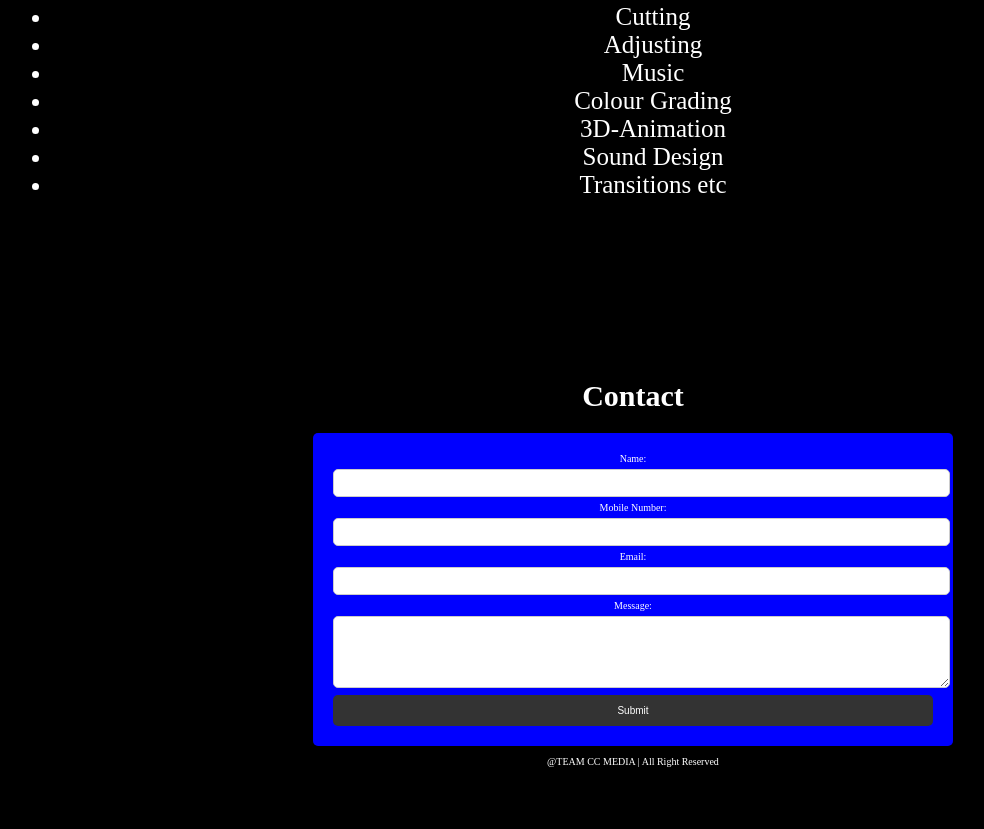
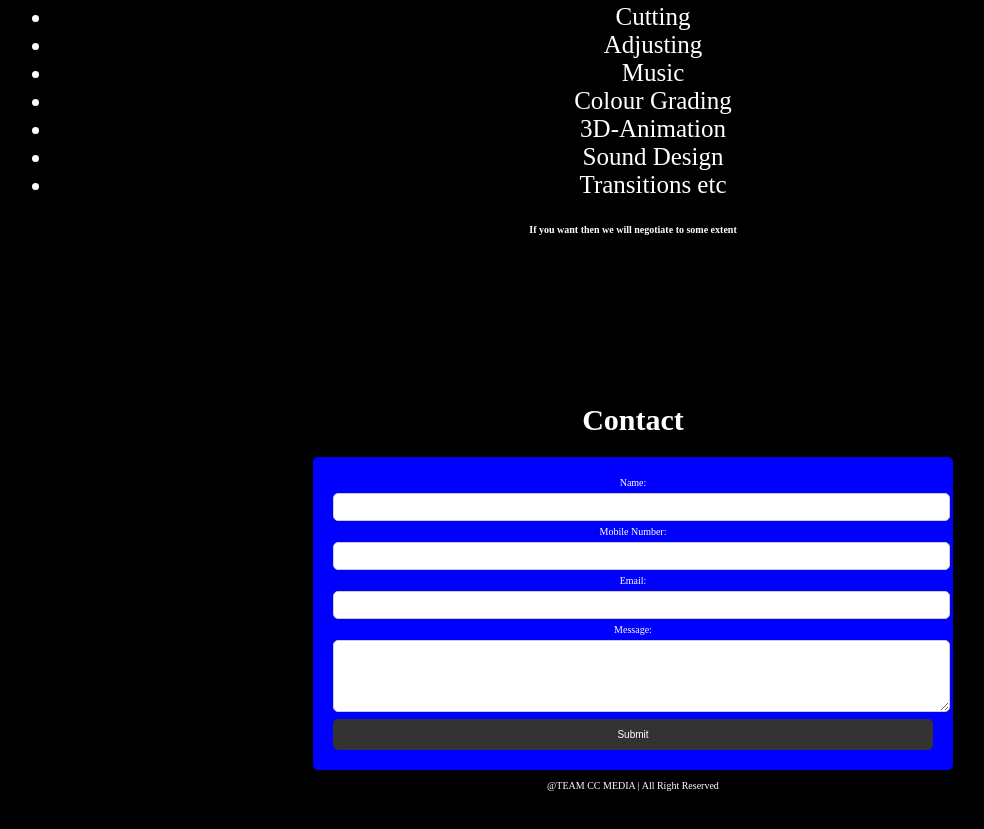
Before and after one commit to OO7-BOND/TEAM-CC-MEDIA, a plain HTML site: page index.html in a window 1280 px wide. Shown: the part 2987-3816 px from the top of the page, without its empty margins (15-999 px from the left). Drawn offline with Linux system fonts and the light colour scheme.

Commit message:
Update index.html

```diff
--- a/index.html
+++ b/index.html
@@ -217,7 +217,7 @@
             <li>Sound Design</li>
             <li>Transitions etc</li>
         </ul>
-
+      <h4>If you want then we will negotiate to some extent</h4>
       </div>
     </div>
   </section>
```
